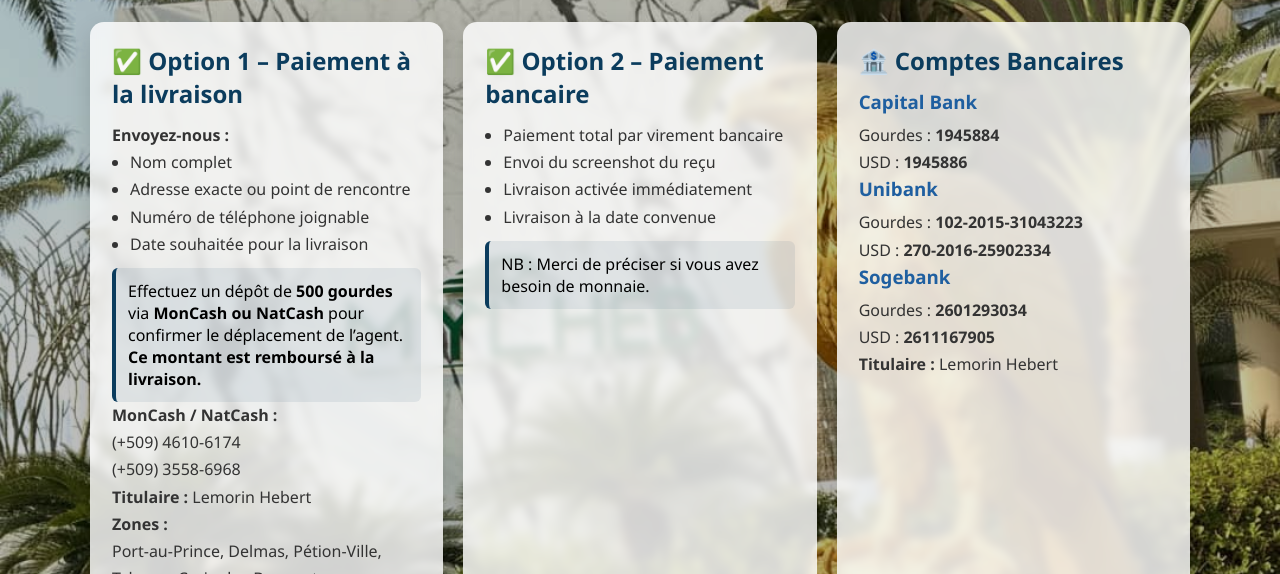
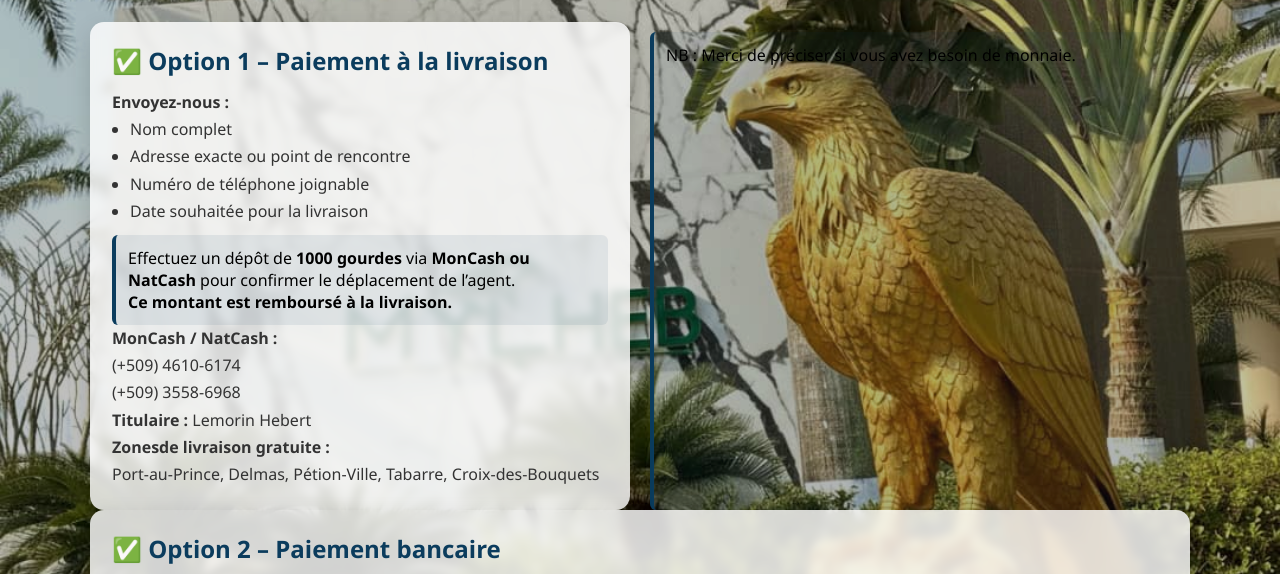
Before and after one commit to mylheb10-tech/Mylheb, a plain HTML site: page index.html in a window 1280 px wide. Shown: the part 226-800 px from the top of the page. Drawn offline with Linux system fonts and the light colour scheme.

Commit message:
Update index.html

```diff
--- a/index.html
+++ b/index.html
@@ -161,7 +161,7 @@
 </ul>
 
 <div class="highlight">
-Effectuez un dépôt de <strong>500 gourdes</strong> via <strong>MonCash ou NatCash</strong> pour confirmer le déplacement de l’agent.<br>
+Effectuez un dépôt de <strong>1000 gourdes</strong> via <strong>MonCash ou NatCash</strong> pour confirmer le déplacement de l’agent.<br>
 <strong>Ce montant est remboursé à la livraison.</strong>
 </div>
 
@@ -171,9 +171,13 @@
 <strong>Titulaire :</strong> Lemorin Hebert
 </p>
 
-<p><strong>Zones :</strong><br>
+<p><strong>Zonesde livraison gratuite :</strong><br>
 Port-au-Prince, Delmas, Pétion-Ville, Tabarre, Croix-des-Bouquets
 </p>
+</div>
+<div class="highlight">
+NB : Merci de préciser si vous avez besoin de monnaie.
+</div>
 </div>
 
 <!-- OPTION 2 -->
@@ -186,11 +190,6 @@
 <li>Livraison activée immédiatement</li>
 <li>Livraison à la date convenue</li>
 </ul>
-
-<div class="highlight">
-NB : Merci de préciser si vous avez besoin de monnaie.
-</div>
-</div>
 
 <!-- BANQUES -->
 <div class="card">
```
